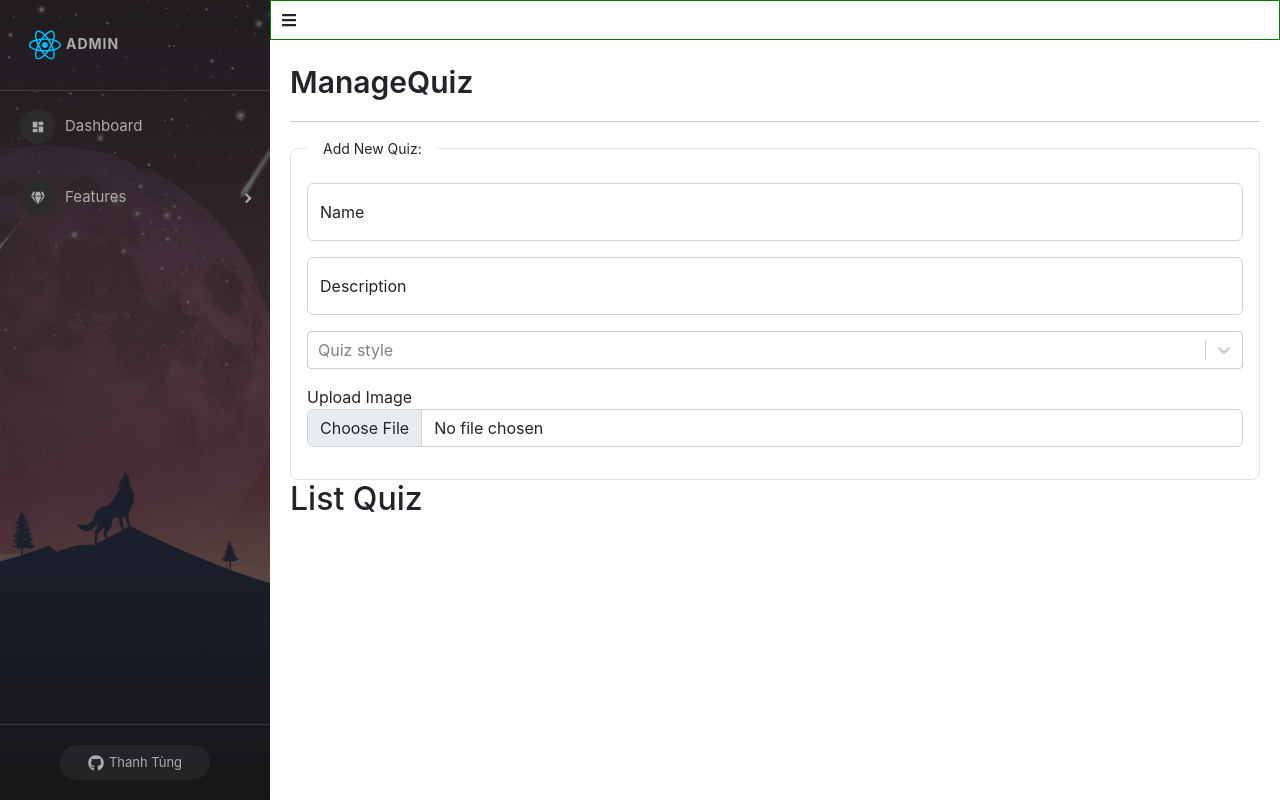
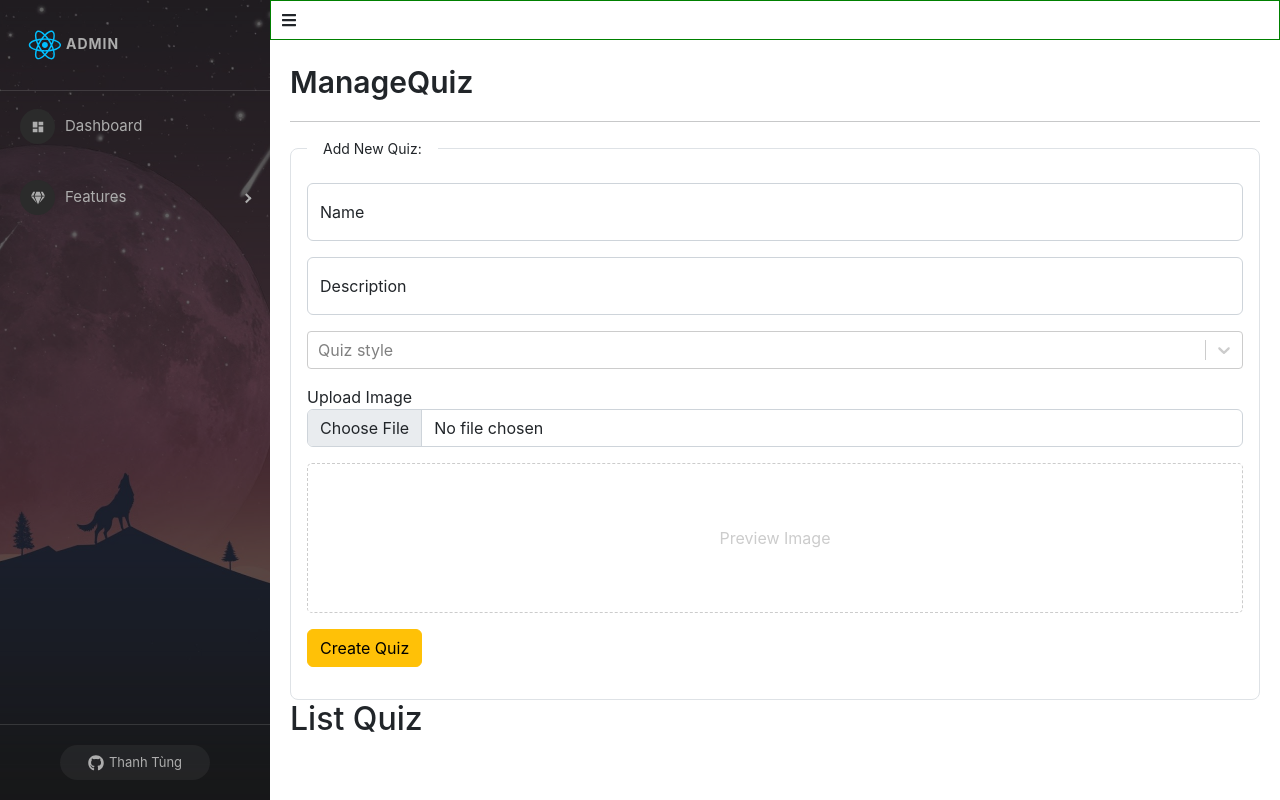
Before and after one commit to tungnt99/React-Basic, a React (Create React App) app: page /admin/manage-quiz in a window 1280 px wide. Built offline with nearby package versions, Linux system fonts and the light colour scheme.

Commit message:
API create new quiz #90

```diff
--- a/src/components/Admin/Contents/ManageQuiz/ManageQuiz.jsx
+++ b/src/components/Admin/Contents/ManageQuiz/ManageQuiz.jsx
@@ -1,19 +1,46 @@
 import React, { useState } from 'react';
 import './style/manage-quiz.scss';
 import Select from 'react-select';
+import { toast } from "react-toastify";
+import { postCreateNewQuiz } from '../../../../services/apiServices';
+
 const options = [
     { value: 'EASY', label: 'EASY' },
     { value: 'MEDIUM', label: 'MEDIUM' },
     { value: 'HARD', label: 'HARD' },
 ];
-export default function ManageQuiz() {
+
+
+export default function ManageQuiz(props) {
     const [name, setName] = useState('');
     const [description, setDescription] = useState('');
     const [type, setType] = useState('EASY');
-    const [image, setImage] = useState(null);
+    const [image, setImage] = useState("");
+    const [previewImage, setPreviewImage] = useState("");
 
     const handleChangeFile = (event) => {
+        if (event.target && event.target.files && event.target.files[0]) {
+            setPreviewImage(URL.createObjectURL(event.target.files[0]));
+            setImage(event.target.files[0]);
+        }
+    }
 
+    const handleSubmitQuiz = async () => {
+        if (!name || !description) {
+            toast.error('Please enter a name or description for quiz');
+            return;
+        }
+        let data = await postCreateNewQuiz(name, description, type?.value, image)
+        // console.log(data);
+        if (data && data.EC === 0) {
+            toast.success(data.EM)
+            setName('')
+            setDescription('')
+            setType('')
+            setImage('')
+        } else {
+            toast.error(data.EM)
+        }
     }
     return (
         <div className='quiz-container'>
@@ -34,8 +61,8 @@ export default function ManageQuiz() {
                     </div>
                     <div className=' mb-3'>
                         <Select
-                            value={type}
-                            // onChange={this.handleChange}
+                            defaultValue={type}
+                            onChange={setType}
                             options={options}
                             placeholder={"Quiz style"}
                         />
@@ -43,6 +70,16 @@ export default function ManageQuiz() {
                     <div className='more-actions mb-3'>
                         <label>Upload Image</label>
                         <input type="file" className='form-control' onChange={(event) => handleChangeFile(event)} />
+                    </div>
+                    <div className='col-md-12 img-preview'>
+                        {previewImage ?
+                            <img src={previewImage} alt={image} />
+                            :
+                            <span>Preview Image</span>
+                        }
+                    </div>
+                    <div className='form-group my-3'>
+                        <button onClick={() => handleSubmitQuiz()} className='btn btn-warning'>Create Quiz</button>
                     </div>
                 </fieldset>
             </div>
--- a/src/components/Admin/Contents/ManageQuiz/style/manage-quiz.scss
+++ b/src/components/Admin/Contents/ManageQuiz/style/manage-quiz.scss
@@ -1,15 +1,30 @@
 .quiz-container {
     padding: 20px;
+
     .quiz-title {
         font-size: 30px;
         font-weight: 600;
         margin-bottom: 15px;
     }
+
     .add-new {
         fieldset {
             legend {
                 font-size: 14px;
             }
+
+            .img-preview {
+                height: 150px;
+                border: 1px dashed #ccc;
+                border-radius: 5px;
+                display: flex;
+                justify-content: center;
+                align-items: center;
+                color: #ccc;
+                img{
+                    max-height: 100%;
+                }
+            }
         }
     }
 }
--- a/src/services/apiServices.jsx
+++ b/src/services/apiServices.jsx
@@ -55,4 +55,14 @@ const postSubmitQuiz = (data) => {
     return axios.post(`api/v1/quiz-submit`, { ...data });
 
 }
-export { postCresteNewUser, getAllUsers, putUpdateUser, deleteUser, getAllUsersPaginate, postLogin, postRegister, getQuizByUser, getDataQuestions, postSubmitQuiz }
+
+const postCreateNewQuiz = (name, description, difficulty, quizImage) => {
+    const data = new FormData();
+    data.append('name', name);
+    data.append('description', description);
+    data.append('difficulty', difficulty);
+    data.append('quizImage', quizImage);
+
+    return axios.post("api/v1/quiz", data);
+}
+export { postCresteNewUser, getAllUsers, putUpdateUser, deleteUser, getAllUsersPaginate, postLogin, postRegister, getQuizByUser, getDataQuestions, postSubmitQuiz, postCreateNewQuiz }
```
